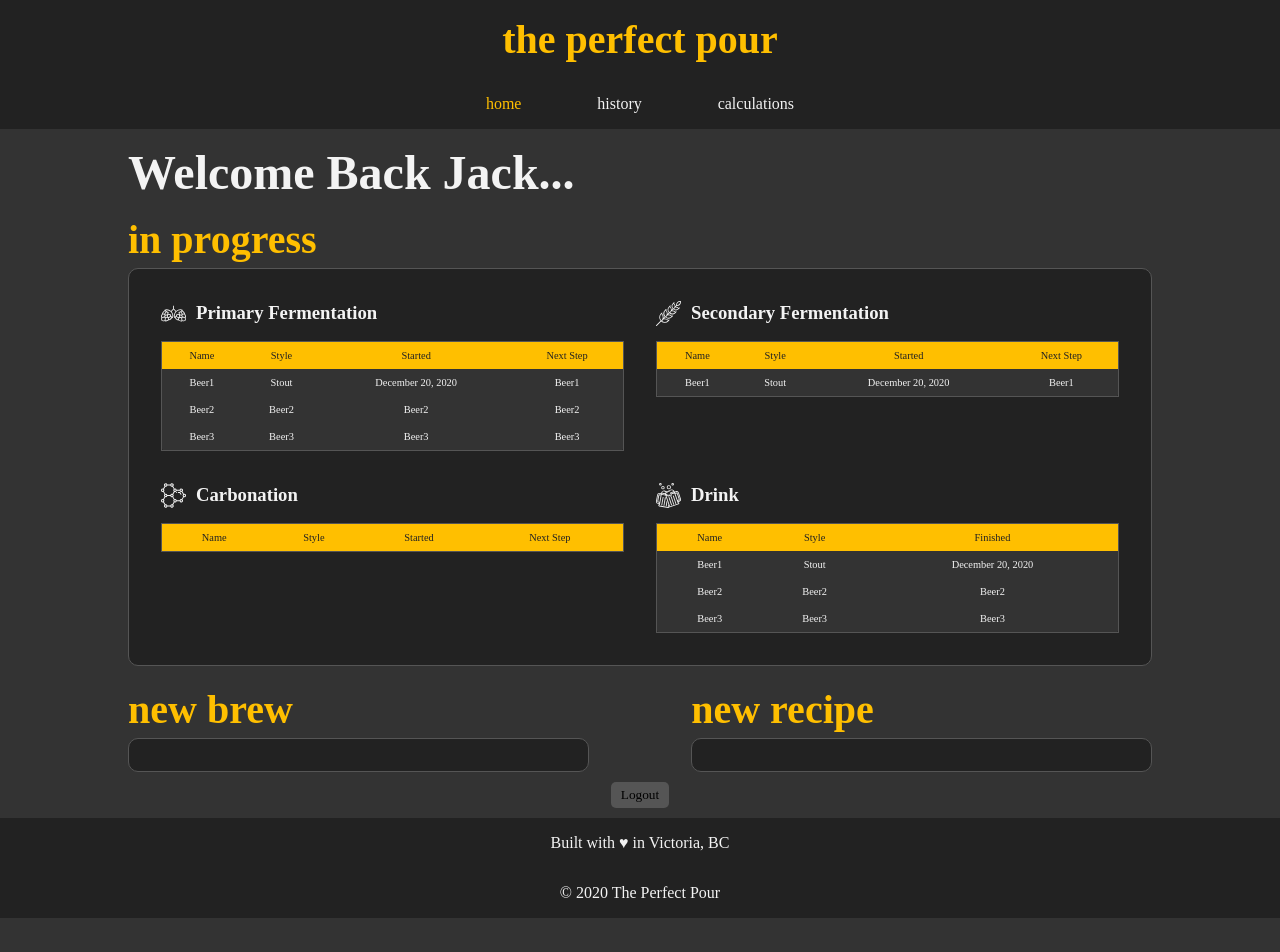
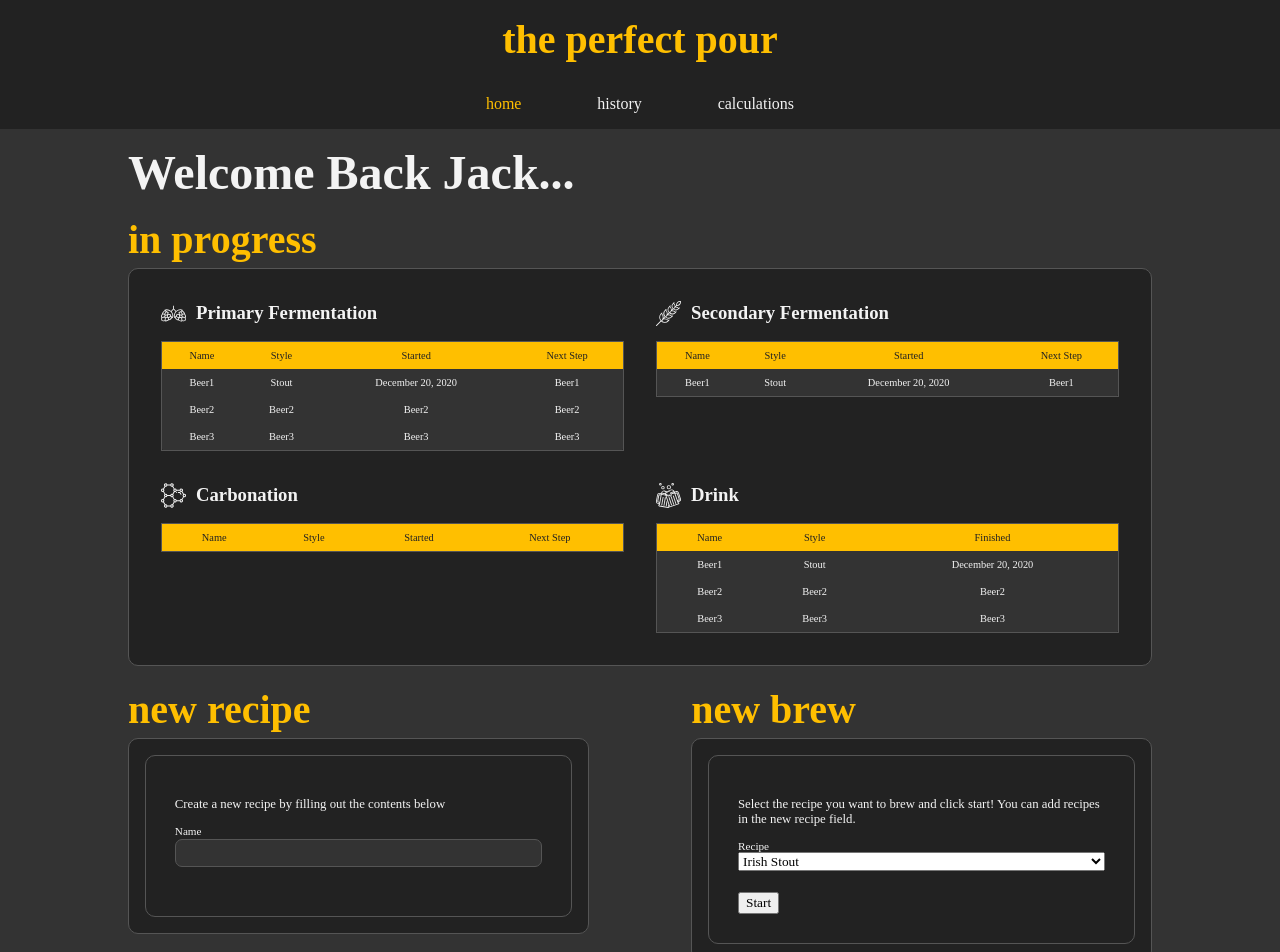
Before and after one commit to JackPlayer/ThePerfectPour, a React (Create React App) app in the folder frontend/perfect-pour/: page /home in a window 1280 px wide. Shown: the top 952 px of the page. Before the commit the page ends 918 px from the top, so only its background shows below. Built offline with nearby package versions, Linux system fonts and the light colour scheme.

Commit message:
Added NewBrew and NewRecipe components

```diff
--- a/frontend/perfect-pour/src/components/CalculatorABV.js
+++ b/frontend/perfect-pour/src/components/CalculatorABV.js
@@ -51,8 +51,6 @@ const CalculatorABV = () => {
 
         <p><strong>Alcohol By Volume ({unit}): {abv}</strong></p>
       </form>
-
-
     </div>
   )
 }
--- a/frontend/perfect-pour/src/components/Home.js
+++ b/frontend/perfect-pour/src/components/Home.js
@@ -1,5 +1,7 @@
 import React from 'react'
 import Page from './reusable/Page'
+import NewBrewForm from './NewBrewForm'
+import NewRecipeForm from './NewRecipeForm'
 
 import hops from '../assets/hops.svg'
 import wheat from '../assets/wheat.svg'
@@ -122,16 +124,16 @@ const Home = ({navList, active}) => {
         </div>
 
         <div id="create-section">
+          <div id="create-recipe">
+            <h2 className="sub-title">New Recipe</h2>
+            <div className="content-box">
+              <NewRecipeForm />
+            </div>
+          </div>
           <div id="create-brew">
             <h2 className="sub-title">New Brew</h2>
             <div className="content-box">
-
-            </div>
-          </div>
-          <div id="create-recipe">
-            <h2 className="sub-title">New Recipe</h2>
-            <div className="content-box">
-
+              <NewBrewForm />
             </div>
           </div>
         </div>
--- /dev/null
+++ b/frontend/perfect-pour/src/components/NewBrewForm.js
@@ -0,0 +1,21 @@
+import React from 'react'
+
+const NewBrewForm = () => {
+  return (
+    <form id="brew-form">
+      <p>Select the recipe you want to brew and click start! You can add recipes in the new recipe field.</p>
+      <div className="form-field">
+        <label>Recipe</label>
+        <select>
+          <option value="recipe-1">Irish Stout</option>
+          <option value="recipe-2">Irish Stout 2.0</option>
+          <option value="recipe-3">New England IPA</option>
+          <option value="recipe-4">Raspberry Wheat Ale, Phillips Clone</option>
+        </select>
+      </div>
+      <button type="submit">Start</button>
+    </form>
+  )
+}
+
+export default NewBrewForm
--- /dev/null
+++ b/frontend/perfect-pour/src/components/NewRecipeForm.js
@@ -0,0 +1,15 @@
+import React from 'react'
+
+const NewRecipeForm = () => {
+  return (
+    <form id="recipe-form">
+      <p>Create a new recipe by filling out the contents below</p>
+      <div className="form-field">
+        <label>Name</label>
+        <input type="text" />
+      </div>
+    </form>
+  )
+}
+
+export default NewRecipeForm
--- a/frontend/perfect-pour/src/styles/main.scss
+++ b/frontend/perfect-pour/src/styles/main.scss
@@ -17,6 +17,9 @@ p, h2, label {
   color: $col-light;
 }
 
+p {
+  font-size: 0.8rem;
+}
 li, a {
   color: $col-light;
   text-decoration: none;
```
